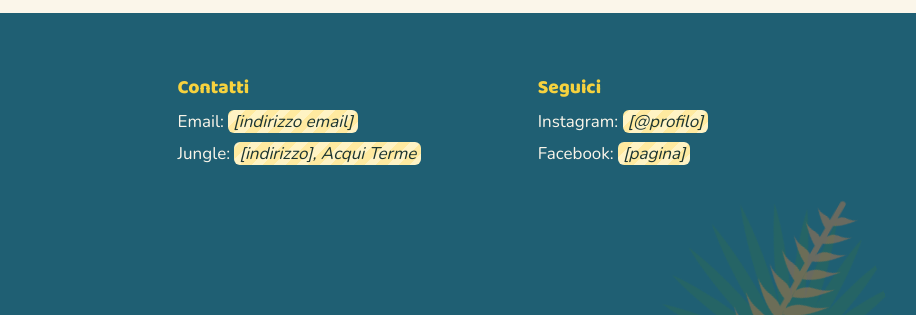
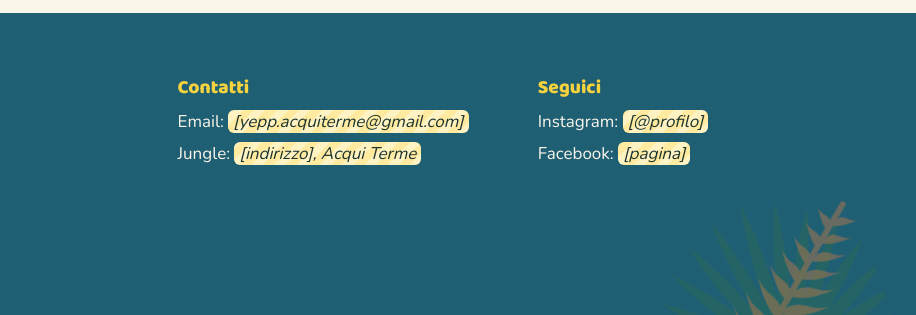
Before and after one commit to yeppacquiterme-tech/yeppacquiterme-tech.github.io, a plain HTML site: page index.html in a window 1280 px wide. Shown: the part 2557-2872 px from the top of the page, 364-1280 px from the left. Drawn offline with nearby package versions, Linux system fonts and the light colour scheme.

Commit message:
Update index.html

```diff
--- a/index.html
+++ b/index.html
@@ -124,7 +124,7 @@
         <div>
           <h3>Contatti</h3>
           <ul>
-            <li>Email: <span class="da-completare">[indirizzo email]</span></li>
+            <li>Email: <span class="da-completare">[yepp.acquiterme@gmail.com]</span></li> <!-- [indirizzo email] modifica eseguita marco -->
             <li>Jungle: <span class="da-completare">[indirizzo], Acqui Terme</span></li>
           </ul>
         </div>
```
